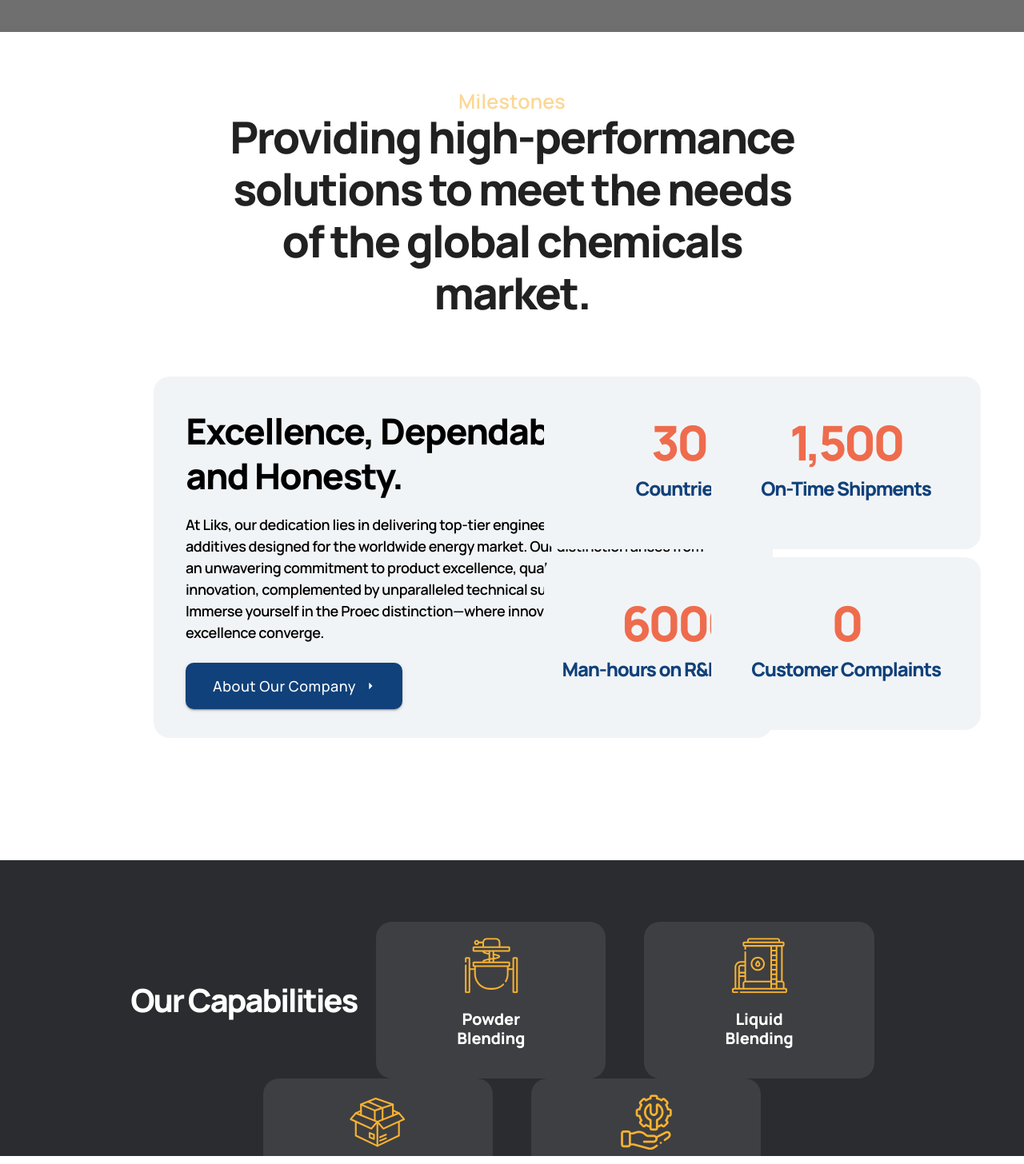
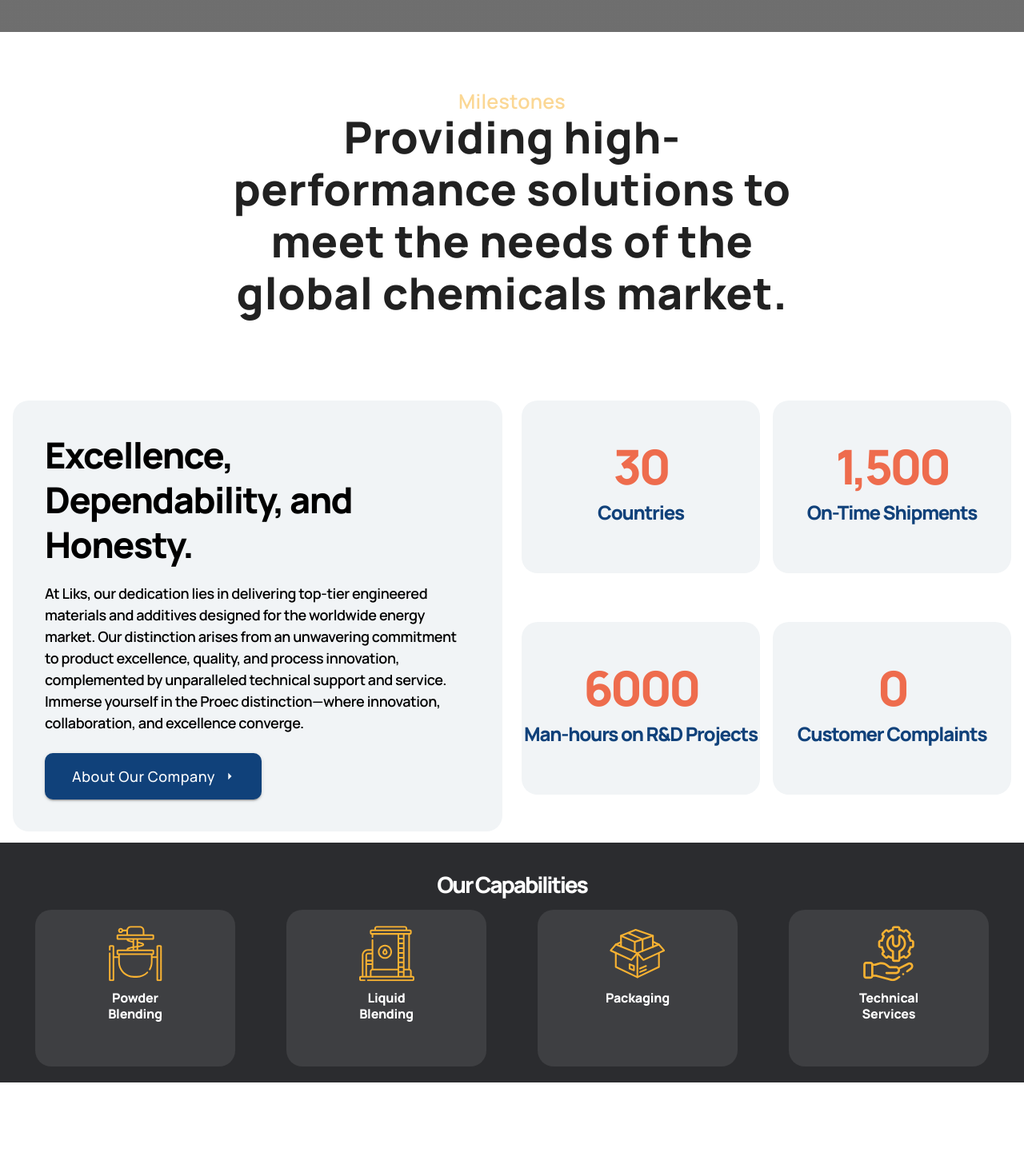
Before and after one commit to sergi-s/liks, a React (Create React App) app: page / in a window 1280 px wide. Shown: the part 760-2216 px from the top of the page at 80% size. Built offline with nearby package versions, Linux system fonts and the light colour scheme; grey boxes are pictures that could not be loaded.

Commit message:
[responsive] Home page step 1

```diff
--- a/src/components/Card1/index.jsx
+++ b/src/components/Card1/index.jsx
@@ -1,15 +1,18 @@
-import { Grid, Button, Typography } from '@mui/material'
-import ArrowRightIcon from '@mui/icons-material/ArrowRight'
+import { Grid, Button, Typography } from '@mui/material';
+import ArrowRightIcon from '@mui/icons-material/ArrowRight';
 
-function Card1 ({ content ,button}) {
+function Card1({ content, button }) {
   return (
     <Grid
       sx={{
-        width: '774px',
-        height: '452px',
+        width: '100%',
+        maxWidth: '774px',
+        height: 'auto',
         borderRadius: '20px',
         backgroundColor: '#f1f4f6',
-        padding: '40px'
+        padding: '40px',
+        boxSizing: 'border-box',
+        margin: '0 auto',
       }}
     >
       <Typography
@@ -17,12 +20,12 @@
         sx={{
           color: '#000',
           letterSpacing: '-1.5px',
-          width: '565px',
+          width: '100%',
           fontFamily: 'Manrope, -apple-system, Roboto, Helvetica, sans-serif',
           fontWeight: 800,
           fontSize: '45px',
           lineHeight: '56px',
-          margin: '0.2px 128.568px 10.8px 0.372px'
+          margin: '0.2px 0 10.8px 0',
         }}
       >
         {content.header}
@@ -34,11 +37,11 @@
           color: '#000',
           letterSpacing: '-0.4px',
           marginTop: '20px',
-          maxWidth: '658px',
+          maxWidth: '100%',
           fontFamily: 'Manrope, -apple-system, Roboto, Helvetica, sans-serif',
           fontWeight: 600,
           fontSize: '18px',
-          lineHeight: '27px'
+          lineHeight: '27px',
         }}
       >
         {content.text}
@@ -46,24 +49,25 @@
       <Button
         variant='contained'
         sx={{
-          marginTop: "23.8px",
-          width: '271px',
+          marginTop: '23.8px',
+          width: '100%',
+          maxWidth: '271px',
           height: '58px',
           color: '#fff',
           fontFamily: 'Manrope, -apple-system, Roboto, Helvetica, sans-serif',
           fontWeight: 500,
           fontSize: '18px',
           lineHeight: '18px',
-          borderRadius: "10px",
-          backgroundColor: "#10417A",
-          textTransform: 'none'
+          borderRadius: '10px',
+          backgroundColor: '#10417A',
+          textTransform: 'none',
         }}
-        endIcon={<ArrowRightIcon/>}
+        endIcon={<ArrowRightIcon />}
       >
         {button.text}
       </Button>
     </Grid>
-  )
+  );
 }
 
-export default Card1
+export default Card1;
--- a/src/components/Card2/index.jsx
+++ b/src/components/Card2/index.jsx
@@ -1,7 +1,7 @@
-import React from 'react'
-import { Box, Typography } from '@mui/material'
+import React from 'react';
+import { Box, Typography } from '@mui/material';
 
-function Card2 ({content}) {
+function Card2({ content }) {
   return (
     <Box
       sx={{
@@ -10,7 +10,9 @@
         display: 'flex',
         flexDirection: 'column',
         alignItems: 'center',
-        width: '337px',
+        width: '100%',
+        maxWidth: '337px',
+        margin: '0 auto',
         height: '216px'
       }}
     >
@@ -43,6 +45,6 @@
         {content.text}
       </Typography>
     </Box>
-  )
+  );
 }
-export default Card2
+export default Card2;
--- a/src/components/Card3/index.jsx
+++ b/src/components/Card3/index.jsx
@@ -1,28 +1,28 @@
-import React from "react";
-import { Box, Container, Typography } from "@mui/material";
+import React from 'react';
+import { Box, Container, Typography } from '@mui/material';
 
-function Card3({content}) {
+function Card3({ content }) {
   return (
-    <Container maxWidth="sm">
+    <Container maxWidth="xs">
       <Box
         sx={{
           borderRadius: '20px',
-          backgroundColor: "rgba(255, 255, 255, 0.09)",
-          display: "flex",
-          flexDirection: "column",
-          alignItems: "center",
-          padding: "0 20px",
-          width: "287.25px",
-          height: "196px"
+          backgroundColor: 'rgba(255, 255, 255, 0.09)',
+          display: 'flex',
+          flexDirection: 'column',
+          alignItems: 'center',
+          padding: '0 10px', // Padding adjusted for smaller screens
+          width: '100%',
+          height: '196px'
         }}
       >
         <Box
           sx={{
-            display: "flex",
-            width: "70px",
-            flexDirection: "column",
-            alignItems: "center",
-            marginTop: "20px",
+            display: 'flex',
+            width: '70px',
+            flexDirection: 'column',
+            alignItems: 'center',
+            marginTop: '20px'
           }}
         >
           <img
@@ -30,38 +30,38 @@
             src={content.image}
             alt="Powder"
             style={{
-              objectFit: "contain",
-              objectPosition: "center",
-              width: "100%",
-              overflow: "hidden",
+              objectFit: 'contain',
+              objectPosition: 'center',
+              width: '100%',
+              height: '70px' // Adjusted height for smaller screens
             }}
           />
           <Typography
             sx={{
-              justifyContent: "center",
-              color: "#fff",
-              textAlign: "center",
-              letterSpacing: "-0.2px",
-              whiteSpace: "nowrap",
-              fontFamily: "Manrope, -apple-system, Roboto, Helvetica, sans-serif",
+              justifyContent: 'center',
+              color: '#fff',
+              textAlign: 'center',
+              letterSpacing: '-0.2px',
+              whiteSpace: 'nowrap',
+              fontFamily: 'Manrope, -apple-system, Roboto, Helvetica, sans-serif',
               fontWeight: 700,
-              fontSize: 20,
-              lineHeight: "24px",
-              marginTop: "20px",
+              fontSize: 16, // Font size adjusted for smaller screens
+              lineHeight: '20px', // Line height adjusted for smaller screens
+              marginTop: '10px' // Adjusted margin for smaller screens
             }}
           >
             {content.text1}
           </Typography>
           <Typography
             sx={{
-              justifyContent: "center",
-              color: "#fff",
-              textAlign: "center",
-              letterSpacing: "-0.2px",
-              fontFamily: "Manrope, -apple-system, Roboto, Helvetica, sans-serif",
+              justifyContent: 'center',
+              color: '#fff',
+              textAlign: 'center',
+              letterSpacing: '-0.2px',
+              fontFamily: 'Manrope, -apple-system, Roboto, Helvetica, sans-serif',
               fontWeight: 700,
-              fontSize: 20,
-              lineHeight: "24px",
+              fontSize: 16, // Font size adjusted for smaller screens
+              lineHeight: '20px' // Line height adjusted for smaller screens
             }}
           >
             {content.text2}
--- a/src/pages/Homepage/index.jsx
+++ b/src/pages/Homepage/index.jsx
@@ -10,13 +10,14 @@
 function index() {
   return (
     <>
-      <Main1/>
-      <Main2/>
-      <Main3/>
-      <Main4/>
-      <Main5/>
+      <Main1 />
+      <Main2 />
+      <Main3 />
+      <Main4 />
+      {/* <Main5 /> */}
       <Main6/>
-      <Main7/>
+      {/*
+      <Main7/> */}
     </>
   )
 }
--- a/src/pages/Homepage/sections/Main2/index.jsx
+++ b/src/pages/Homepage/sections/Main2/index.jsx
@@ -1,6 +1,5 @@
 import React from 'react'
 import { Grid, Typography } from '@mui/material'
-
 import CssBaseline from '@mui/material/CssBaseline/CssBaseline'
 
 const Main2 = props => {
@@ -8,35 +7,47 @@
     <Grid
       container
       sx={{
-        padding: '74px 280px 72px 280px'
+        padding: '24px',
+        '@media (min-width: 600px)': {
+          padding: '48px',
+        },
+        '@media (min-width: 960px)': {
+          padding: '74px 280px 72px 280px',
+        },
       }}
     >
       <CssBaseline />
-      <Grid item md={12}>
+      <Grid item xs={12}>
         <Typography
           sx={{
             width: '100%',
             fontFamily: 'Manrope, -apple-system, Roboto, Helvetica, sans-serif',
             fontWeight: '600',
-            fontSize: '25px',
             lineHeight: '25px',
             color: '#F8B23285',
-            textAlign: 'center'
+            fontSize: '20px',
+            textAlign: 'center',
+            '@media (min-width: 600px)': {
+              fontSize: '25px',
+            },
           }}
         >
           Milestones
         </Typography>
       </Grid>
-      <Grid item md={12}>
+      <Grid item xs={12}>
         <CssBaseline />
         <Typography
           sx={{
             fontFamily: 'Manrope, -apple-system, Roboto, Helvetica, sans-serif',
             fontWeight: '800',
-            fontSize: '55px',
-            lineHeight: '65px',
-            letterSpacing: '-2.2px',
-            textAlign: 'center'
+            fontSize: '30px',
+            lineHeight: '40px',
+            textAlign: 'center',
+            '@media (min-width: 600px)': {
+              fontSize: '55px',
+              lineHeight: '65px',
+            },
           }}
         >
           Providing high-performance solutions to meet the needs of the global
--- a/src/pages/Homepage/sections/Main3/index.jsx
+++ b/src/pages/Homepage/sections/Main3/index.jsx
@@ -1,7 +1,7 @@
-import React from 'react'
-import { Grid, Typography, Link } from '@mui/material'
-import Card1 from '../../../../components/Card1'
-import Card2 from '../../../../components/Card2'
+import React from 'react';
+import { Grid } from '@mui/material';
+import Card1 from '../../../../components/Card1';
+import Card2 from '../../../../components/Card2';
 
 const Main3 = () => {
   const cardItems = [
@@ -9,32 +9,37 @@
     { id: 2, header: '1,500', text: 'On-Time Shipments' },
     { id: 3, header: '6000', text: 'Man-hours on R&D Projects' },
     { id: 4, header: '0', text: 'Customer Complaints' }
-  ]
+  ];
+
   return (
-    <Grid container sx={{ display: 'flex', height: '605px',padding: '0 192px 154px 192px' }}>
-      <Grid item md={6} >
+    <Grid
+      container
+      spacing={3}
+      sx={{
+        display: 'flex',
+        flexDirection: { xs: 'column', md: 'row' },
+        padding: '0 16px',
+        paddingY: '30px'
+      }}
+    >
+      <Grid item xs={12} md={6}>
         <Card1
           content={{
             header: 'Excellence, Dependability, and Honesty.',
-            text: 'At Liks, our dedication lies in delivering top-tier engineered materials and additives designed for the worldwide energy market. Our distinction arises from an unwavering commitment to product excellence, quality, and process innovation, complemented by unparalleled technical support and service. Immerse yourself in the Proec distinction—where innovation, collaboration, and excellence converge.'
+            text: 'At Liks, our dedication lies in delivering top-tier engineered materials and additives designed for the worldwide energy market. Our distinction arises from an unwavering commitment to product excellence, quality, and process innovation, complemented by unparalleled technical support and service. Immerse yourself in the Proec distinction—where innovation, collaboration, and excellence converge.',
           }}
           button={{ text: 'About Our Company' }}
         />
       </Grid>
-      <Grid
-        item
-        container
-        md={6}
-        sx={{ paddingLeft: '30px', alignItems: 'start' }}
-      >
-        {cardItems.map(cardItem => (
-          <Grid key={cardItem.id} item md={6} sx={{ padding: '0 40px 10px 10px' }}>
+      <Grid item container md={6} spacing={2}>
+        {cardItems.map((cardItem) => (
+          <Grid key={cardItem.id} item xs={12} sm={6} md={6} lg={6}>
             <Card2 content={cardItem} />
           </Grid>
         ))}
       </Grid>
     </Grid>
-  )
-}
+  );
+};
 
-export default Main3
+export default Main3;
--- a/src/pages/Homepage/sections/Main4/index.jsx
+++ b/src/pages/Homepage/sections/Main4/index.jsx
@@ -1,39 +1,38 @@
-import React from 'react'
-import { Grid, Typography } from '@mui/material'
-import Card3 from '../../../../components/Card3'
-import PowderBlending from '../../../../assets/Homepage/svg/PowderBlending.svg'
-import LiquidBlending from '../../../../assets/Homepage/svg/LiquidBlending.svg'
-import Packaging from '../../../../assets/Homepage/svg/Packaging.svg'
-import TechnicalServices from '../../../../assets/Homepage/svg/TechnicalServices.svg'
+import React from 'react';
+import { Grid, Typography } from '@mui/material';
+import Card3 from '../../../../components/Card3';
+import PowderBlending from '../../../../assets/Homepage/svg/PowderBlending.svg';
+import LiquidBlending from '../../../../assets/Homepage/svg/LiquidBlending.svg';
+import Packaging from '../../../../assets/Homepage/svg/Packaging.svg';
+import TechnicalServices from '../../../../assets/Homepage/svg/TechnicalServices.svg';
 
-export default function index () {
+export default function index() {
   const cardItems = [
     { id: 1, image: PowderBlending, text1: 'Powder', text2: 'Blending' },
     { id: 2, image: LiquidBlending, text1: 'Liquid', text2: 'Blending' },
     { id: 3, image: Packaging, text1: 'Packaging', text2: '' },
     { id: 4, image: TechnicalServices, text1: 'Technical', text2: 'Services' }
-  ]
+  ];
 
   return (
     <Grid
       container
-      direction='row'
-      justifyContent='center'
-      alignItems='center'
+      spacing={2}
+      justifyContent="center"
+      alignItems="center"
       sx={{
-        height: '369.59px',
-        padding: '76.8px',
+        padding: '20px', // Padding adjusted for smaller screens
         backgroundColor: '#2B2C2F',
         display: 'flex'
       }}
     >
-      <Grid item>
+      <Grid item xs={12}>
         <Typography
           sx={{
             fontFamily: 'Manrope, -apple-system, Roboto, Helvetica, sans-serif',
             fontWeight: '800',
-            fontSize: '40px',
-            lineHeight: '40px',
+            fontSize: '28px', // Font size adjusted for smaller screens
+            lineHeight: '32px', // Line height adjusted for smaller screens
             letterSpacing: '-2.2px',
             color: '#FFF',
             textAlign: 'center'
@@ -42,8 +41,8 @@
           Our Capabilities
         </Typography>
       </Grid>
-      {cardItems.map(cardItem => (
-        <Grid item key={cardItem.id}>
+      {cardItems.map((cardItem) => (
+        <Grid item key={cardItem.id} xs={12} sm={6} md={3}>
           <Card3
             content={{
               image: cardItem.image,
@@ -54,5 +53,5 @@
         </Grid>
       ))}
     </Grid>
-  )
+  );
 }
```
Also changed, not shown: src/pages/Homepage/sections/Main1/Main1.css (+4 -3 lines), src/pages/Homepage/sections/Main1/index.jsx (+11 -12 lines).
